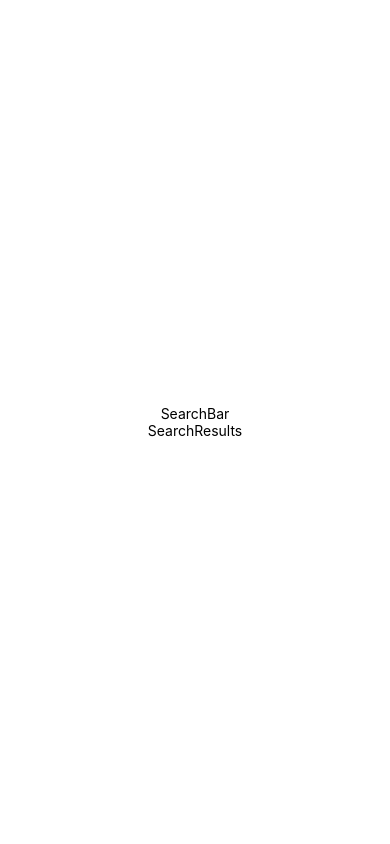
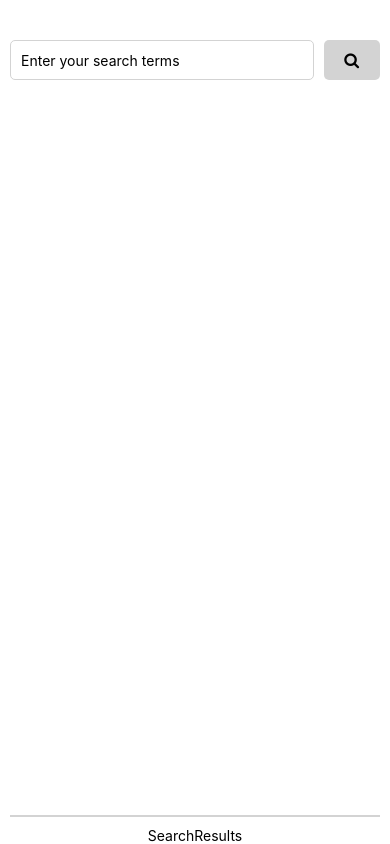
Before and after one commit to albertoaa/medium-searcher, a React Native app: screen / in a window 390 px wide. Built offline with nearby package versions, Linux system fonts and the light colour scheme.

Commit message:
Basic layout for SearchBar component

```diff
--- a/components/SearchBar/SearchBar.js
+++ b/components/SearchBar/SearchBar.js
@@ -1,10 +1,25 @@
 import React, {Component} from 'react';
-import {Text} from 'react-native';
+import {TextInput, TouchableOpacity, View} from 'react-native';
+import { FontAwesome } from '@expo/vector-icons';
+
+const styles = require('./SearchBarStyles');
 
 export default class SearchBar extends Component {
   render() {
     return(
-      <Text>SearchBar</Text>
+
+      <View style={styles.searchBarContainer}>
+        <TextInput
+          placeholder = 'Enter your search terms'
+          style = {styles.textInputSearch}
+          underlineColorAndroid={'transparent'}
+        />
+        <TouchableOpacity
+          style = {styles.textSearchButton}
+        >
+          <FontAwesome name="search" size={16} color="#000" />
+        </TouchableOpacity>
+      </View>
     )
   }
 }
--- a/components/SearchBar/SearchBarStyles.js
+++ b/components/SearchBar/SearchBarStyles.js
@@ -0,0 +1,35 @@
+const React = require('react-native');
+const { Dimensions, StyleSheet } = React;
+
+module.exports = StyleSheet.create({
+  searchBarContainer: {
+    width: Dimensions.get('window').width - 20,
+    flexDirection: 'row',
+    justifyContent: 'space-between',
+    alignItems: 'flex-start',
+    marginTop: 40,
+    height: 50,
+    borderBottomWidth: 2,
+    marginVertical: 10,
+    borderColor: 'lightgray',
+    flex: 1
+  },
+  textInputSearch: {
+    flex: 8,
+    borderColor: 'lightgray',
+    borderWidth: 1,
+    borderRadius: 5,
+    marginRight: 10,
+    height: 40,
+    paddingLeft: 10
+  },
+  textSearchButton: {
+    flex: 1,
+    backgroundColor: 'lightgray',
+    borderRadius: 5,
+    alignItems: 'center',
+    justifyContent: 'center',
+    padding: 10,
+    height: 40
+  }
+})
```
